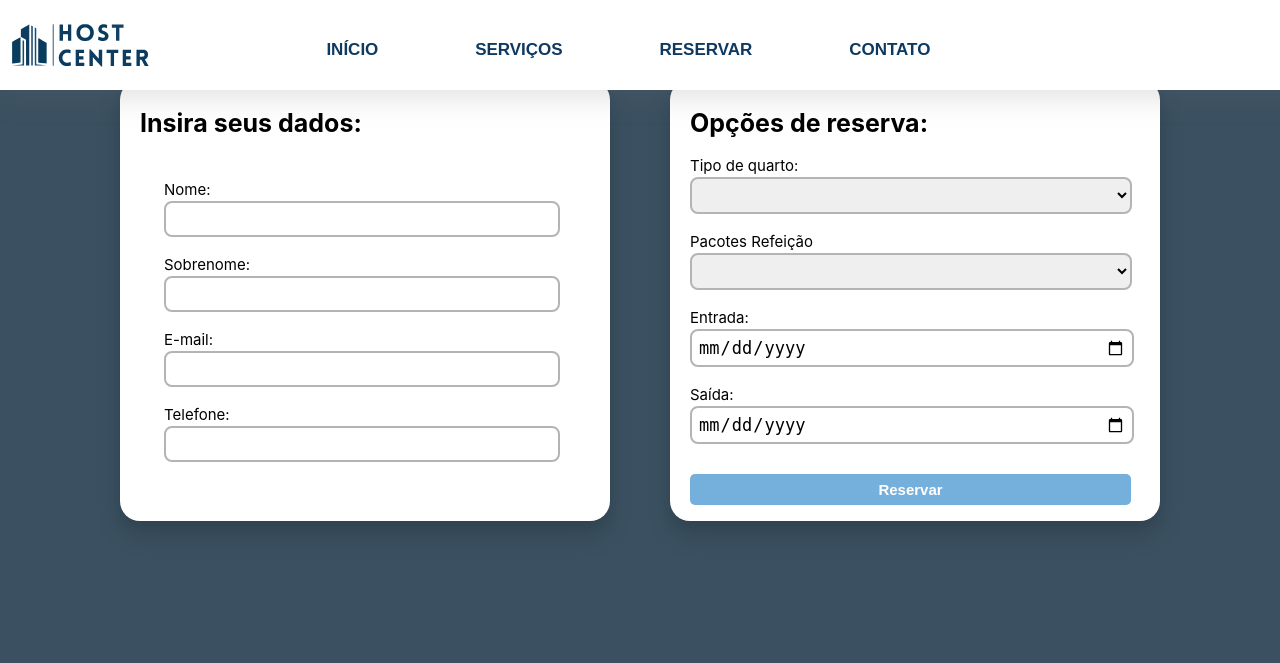
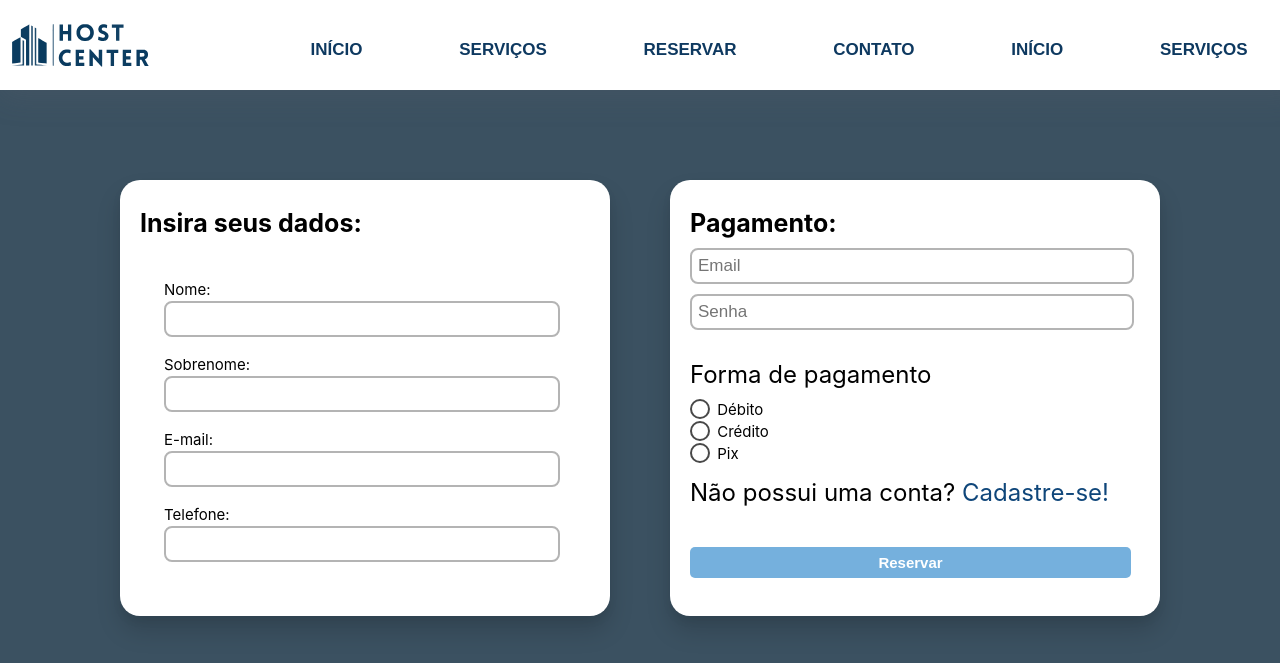
Before and after one commit to lucasbalderrama/hostcenter, a PHP site: page /reservar.php in a window 1280 px wide. Shown: the top 663 px of the page. Run offline with PHP 8.4, Linux system fonts and the light colour scheme.

Commit message:
reservas

```diff
--- a/css/reservar.css
+++ b/css/reservar.css
@@ -129,17 +129,6 @@ a:hover{
     float: right;
     margin-right: 10%;
 }
-
-#nav2{
-    display: none;
-    position: absolute;
-    background-color: rgba(99, 149, 187, 0.814);
-    top: 70px;
-    right: 0;
-    width: 200px;
-    z-index: 1;
-    border: solid 5px rgb(99, 149, 187);
-}
 /* fim cabeçalho */
 
 .container {
@@ -160,7 +149,7 @@ a:hover{
     border-radius: 20px;
     padding: 20px;
     width: 450px;
-    margin-bottom: 20px;
+    margin-top: 100px;
     box-shadow: rgba(0, 0, 0, 0.15) 0px 15px 25px, rgba(0, 0, 0, 0.05) 0px 5px 10px;
 }
 
@@ -220,3 +209,90 @@ input {
 #btn-reserva:hover {
     background-color: #92c3e8;
 }
+
+#checkbox{
+    display: none;
+}
+
+#botao{
+    display: none;
+    font-size: 40px;
+    color: white;
+    cursor: pointer;
+    float: right;
+    margin-right: 10%;
+}
+
+/* Estilos de "radio" */
+.checkbox-wrapper-29 {
+    --size: 1rem;
+    --background: #fff;
+    font-size: var(--size);
+}
+
+.checkbox-wrapper-29 input[type="checkbox"] {
+    visibility: hidden;
+    display: none;
+}
+
+.checkbox-wrapper-29 .checkbox {
+    position: relative;
+    display: flex;
+    align-items: center;
+    cursor: pointer;
+    -webkit-tap-highlight-color: rgba(0,0,0,0);
+    margin-top: 2px;
+}
+
+.checkbox-wrapper-29 .checkbox__label {
+    position: relative;
+    width: var(--size);
+    height: var(--size);
+    border: 2px solid #484848;
+    border-radius: 50%; /* Torna o checkbox redondo, como um radio */
+    background: var(--background);
+    margin-right: calc(var(--size) * 0.45);
+}
+
+.checkbox-wrapper-29 .checkbox__input:checked + .checkbox__label {
+    background-color: #0e3960; /* Cor de seleção */
+}
+
+.checkbox-wrapper-29 .checkbox__label:after {
+    content: '';
+    position: absolute;
+    top: 50%;
+    left: 50%;
+    width: calc(var(--size) * 0.5);
+    height: calc(var(--size) * 0.5);
+    background: #fff;
+    border-radius: 50%;
+    transform: translate(-50%, -50%) scale(0);
+    transition: transform 0.2s ease-in-out;
+}
+
+.checkbox-wrapper-29 .checkbox__input:checked + .checkbox__label:after {
+    transform: translate(-50%, -50%) scale(1);
+    background: #fff;
+}
+
+
+#forma-pagamento p{
+   text-align: start;
+   margin-bottom: 10px;
+   margin-top: 20px;
+}
+
+.outro{
+    margin-bottom: 20px;
+    margin-top: 15px;
+}
+
+.outro a{
+    text-decoration: none;
+    color: #0f467a;
+}
+
+.outro a:hover{
+    color: #0f2336;
+}
--- a/pagamento.php
+++ b/pagamento.php
@@ -93,8 +93,7 @@ if($_SERVER["REQUEST_METHOD"] == "POST") {
                 <input class="inserir" name="senha" type="password" placeholder="Senha" required>
                 <div id="forma-pagamento">
                     <p>Forma de pagamento</p>
-                    <div class="checkbox-container">
-                        <div class="checkbox-wrapper-29">
+                    <div class="checkbox-wrapper-29">
                         <label class="checkbox">
                             <input type="checkbox" class="checkbox__input" />
                             <span class="checkbox__label"></span>
@@ -110,9 +109,8 @@ if($_SERVER["REQUEST_METHOD"] == "POST") {
                             <span class="checkbox__label"></span>
                             Pix
                         </label>
-                        </div>
                     </div>
-            </div>
+                </div>
                 <a href="../hostcenter/index.html"><input id="entrar" type="submit" value="Entrar"></a>
                 <p class="outro">Não possui uma conta? <a href="cadastro.php">Cadastre-se!</a></p>
             </form>
--- a/reservar.php
+++ b/reservar.php
@@ -14,7 +14,7 @@
                 <ul id="nav1">
                     <li><h3><a id="inicio" href="./index.php">início</a></h3></li>
                     <li><h3><a href="./servicos.php">Serviços</a></h3></li>
-                    <li><h3><a href="./reservar.php">Reservar</a></h3></li>
+                    <li><h3><a href="./ocupacoes.php">Reservar</a></h3></li>
                     <li><h3><a href="./contato.php">Contato</a></h3></li>
                 </ul>
                 <div id="user-div">
@@ -40,7 +40,7 @@
                 <ul id="nav2">
                     <li><h3><a href="./index.php">início</a></h3></li>
                     <li><h3><a href="./servicos.php">Serviços</a></h3></li>
-                    <li><h3><a href="./reservar.php">Reservar</a></h3></li>
+                    <li><h3><a href="./ocupacoes.php">Reservar</a></h3></li>
                     <li><h3><a href="./contato.php">Contato</a></h3></li>
                 </ul>
             </nav>
@@ -64,18 +64,9 @@
         $saida = $_POST['saida-reserva'];
 
         // Insere os dados na tabela
-        $sql = "INSERT INTO roombook (nome_usuario, sobrenome_usuario, email_usuario, telefone_usuario, tp_quarto, plano_refeicao, entrada, saida)
-                VALUES (:nome_usuario, :sobrenome_usuario, :email_usuario, :telefone_usuario, :tp_quarto, :plano_refeicao, :entrada, :saida)";
-        $stmt = $pdo->prepare($sql);
-
-        $stmt->bindParam(':nome_usuario', $nome_usuario);
-        $stmt->bindParam(':sobrenome_usuario', $sobrenome_usuario);
-        $stmt->bindParam(':email_usuario', $email_usuario);
-        $stmt->bindParam(':telefone_usuario', $telefone_usuario);
-        $stmt->bindParam(':tp_quarto', $tp_quarto);
-        $stmt->bindParam(':plano_refeicao', $plano_refeicao);
-        $stmt->bindParam(':entrada', $entrada);
-        $stmt->bindParam(':saida', $saida);
+        $sql = "INSERT INTO reservas (nome_usuario, sobrenome_usuario, email_usuario, telefone_usuario, tp_quarto, plano_refeicao, entrada, saida)
+                VALUES ()";
+        $stmt = $conexao->prepare($sql);
 
         // Executa e verifica a inserção
         if ($stmt->execute()) {
@@ -111,44 +102,45 @@
             </div>
 
             <div class="bloco-reserva">
-                <div class="cab-reserva">
-                    <h2>Opções de reserva:</h2>
-                </div>
-                <div class="body-reserva">
-                    <div class="form-group">
-                        <label>Tipo de quarto:</label>
-                        <select name="troom" required>
-                            <option value selected ></option>
-                            <option name="quarto-c">Quarto Casal</option>
-                            <option name="quarto-f">Quarto Familia</option>
-                            <option name="quarto-a">Quarto Amigos</option>
-                        </select>
+                <h2>Pagamento:</h2>
+                <form action="" method="POST">
+                    <input class="inserir" name="email" type="email" placeholder="Email" required>
+                    <input class="inserir" name="senha" type="password" placeholder="Senha" required>
+                    <div id="forma-pagamento">
+                        <p>Forma de pagamento</p>
+                        <div class="checkbox-wrapper-29">
+                            <label class="checkbox">
+                                <input type="checkbox" class="checkbox__input" name="forma_pagamento" />
+                                <span class="checkbox__label"></span>
+                                Débito
+                            </label>
+                            <label class="checkbox">
+                                <input type="checkbox" class="checkbox__input" name="forma_pagamento" />
+                                <span class="checkbox__label"></span>
+                                Crédito
+                            </label>
+                            <label class="checkbox">
+                                <input type="checkbox" class="checkbox__input" name="forma_pagamento" />
+                                <span class="checkbox__label"></span>
+                                Pix
+                            </label>
+                        </div>
                     </div>
-
-                    <div class="form-group">
-                        <label>Pacotes Refeição</label>
-                        <select name="meal"required>
-                            <option value selected ></option>
-                            <option name="pacote-cm">Pacote Café da Manhã</option>
-                            <option name="pacote-ad">Pacote adicional</option>
-                            <option name="pacote-co">Pacote Completo</option>
-                            <option name="nen-pacote">Nenhum pacote</option>
-                        </select>
-                    </div>
-
-                    <div class="form-group">
-                        <label>Entrada:</label>
-                        <input name="entrada-reserva" type ="date">
-                    </div>
-
-                    <div class="form-group">
-                        <label>Saída:</label>
-                        <input name="saida-reserva" type ="date">
-                    </div>
-                    <input type="submit" value="Reservar" name="submit" id="btn-reserva">
-                    </form>
+                    <p class="outro">Não possui uma conta? <a href="cadastro.php">Cadastre-se!</a></p>
+                </form>
+                <input type="submit" value="Reservar" name="submit" id="btn-reserva">
             </div>
         </div>
     </div>
+
+    <script>
+        document.querySelectorAll('.checkbox__input').forEach((checkbox) => {
+            checkbox.addEventListener('change', function() {
+                document.querySelectorAll('.checkbox__input').forEach((cb) => {
+                    if (cb !== this) cb.checked = false;
+                });
+            });
+        });
+    </script>
 </body>
 </html>
```
